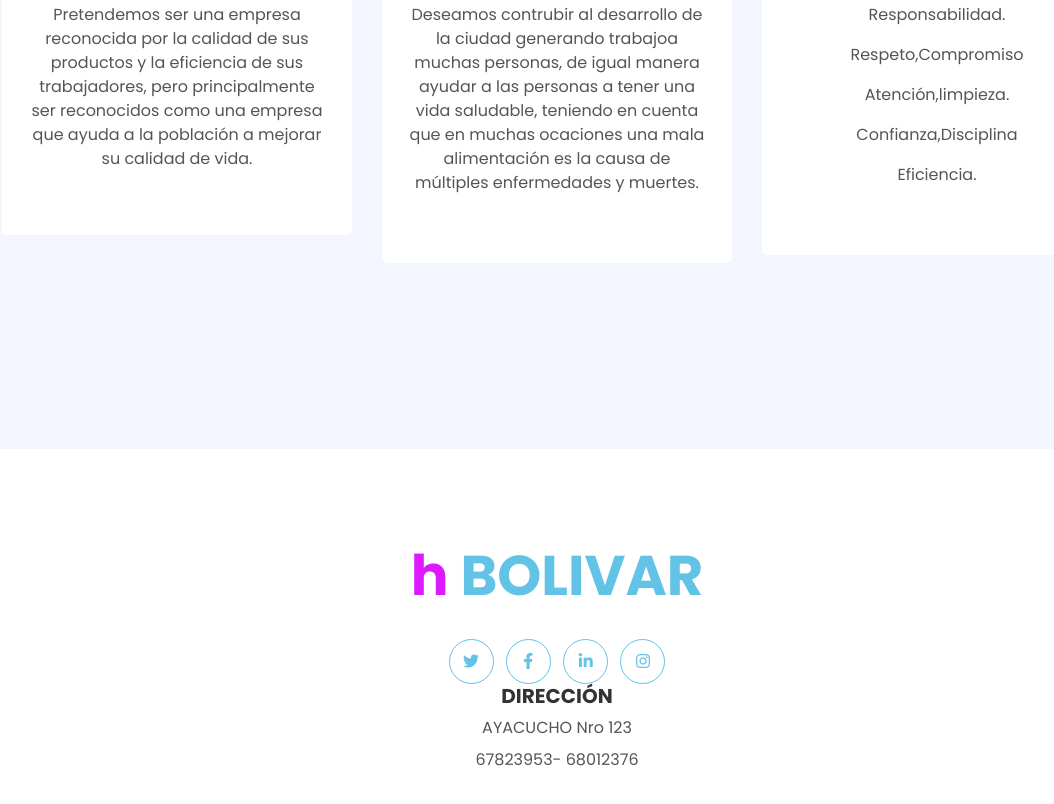
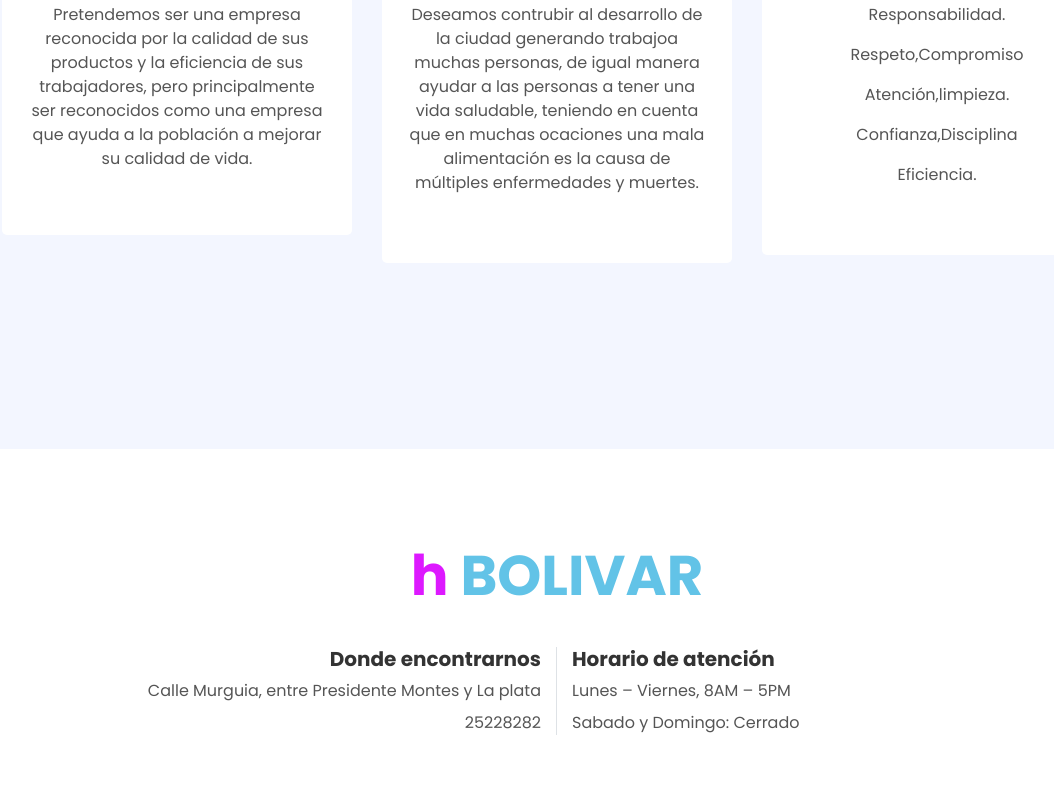
Before and after one commit to CristiamFlores/GrupoNineTallerAPI.NET, a plain HTML site: page acercade.html in a window 1280 px wide. Shown: the part 1059-1863 px from the top of the page, without its empty margins (83-1137 px from the left). Drawn offline with nearby package versions, Linux system fonts and the light colour scheme.

Commit message:
Update acercade.html
acerca de "completado"

```diff
--- a/acercade.html
+++ b/acercade.html
@@ -165,7 +165,7 @@
     <!-- Team End -->
 
 
-  <!-- Footer Start -->
+    <!-- Footer Start -->
     <div class="container-fluid footer bg-light py-5" style="margin-top: 90px;">
         <div class="container text-center py-5">
             <div class="row">
@@ -174,23 +174,26 @@
                         <h1 class="m-0 mt-n2 display-4 text-primary"><span class="text-secondary">h </span>BOLIVAR</h1>
                     </a>
                 </div>
-                <div class="col-12 mb-4">
-                    <a class="btn btn-outline-secondary btn-social mr-2" href="#"><i class="fab fa-twitter"></i></a>
-                    <a class="btn btn-outline-secondary btn-social mr-2" href="#"><i class="fab fa-facebook-f"></i></a>
-                    <a class="btn btn-outline-secondary btn-social mr-2" href="#"><i class="fab fa-linkedin-in"></i></a>
-                    <a class="btn btn-outline-secondary btn-social" href="#"><i class="fab fa-instagram"></i></a>
 
-
-                        <div class="">
-                            <h5 class="font-weight-bold mb-2">DIRECCIÓN</h5>
-                            <p class="mb-2">AYACUCHO Nro 123</p>
-                            <p class="mb-0">67823953- 68012376</p>
+                <div class="col-12 mt-2 mb-4">
+                    <div class="row">
+                        <div class="col-sm-6 text-center text-sm-right border-right mb-3 mb-sm-0">
+                            <h5 class="font-weight-bold mb-2">Donde encontrarnos</h5>
+                            <p class="mb-2">Calle Murguia, entre Presidente Montes y La plata</p>
+                            <p class="mb-0">25228282</p>
                         </div>
-
+                        <div class="col-sm-6 text-center text-sm-left">
+                            <h5 class="font-weight-bold mb-2">Horario de atención</h5>
+                            <p class="mb-2">Lunes – Viernes, 8AM – 5PM</p>
+                            <p class="mb-0">Sabado y Domingo: Cerrado</p>
+                        </div>
+                    </div>
+                </div>
 
             </div>
         </div>
     </div>
+    <!-- Footer End -->
 
 
     <!-- Back to Top -->
```
